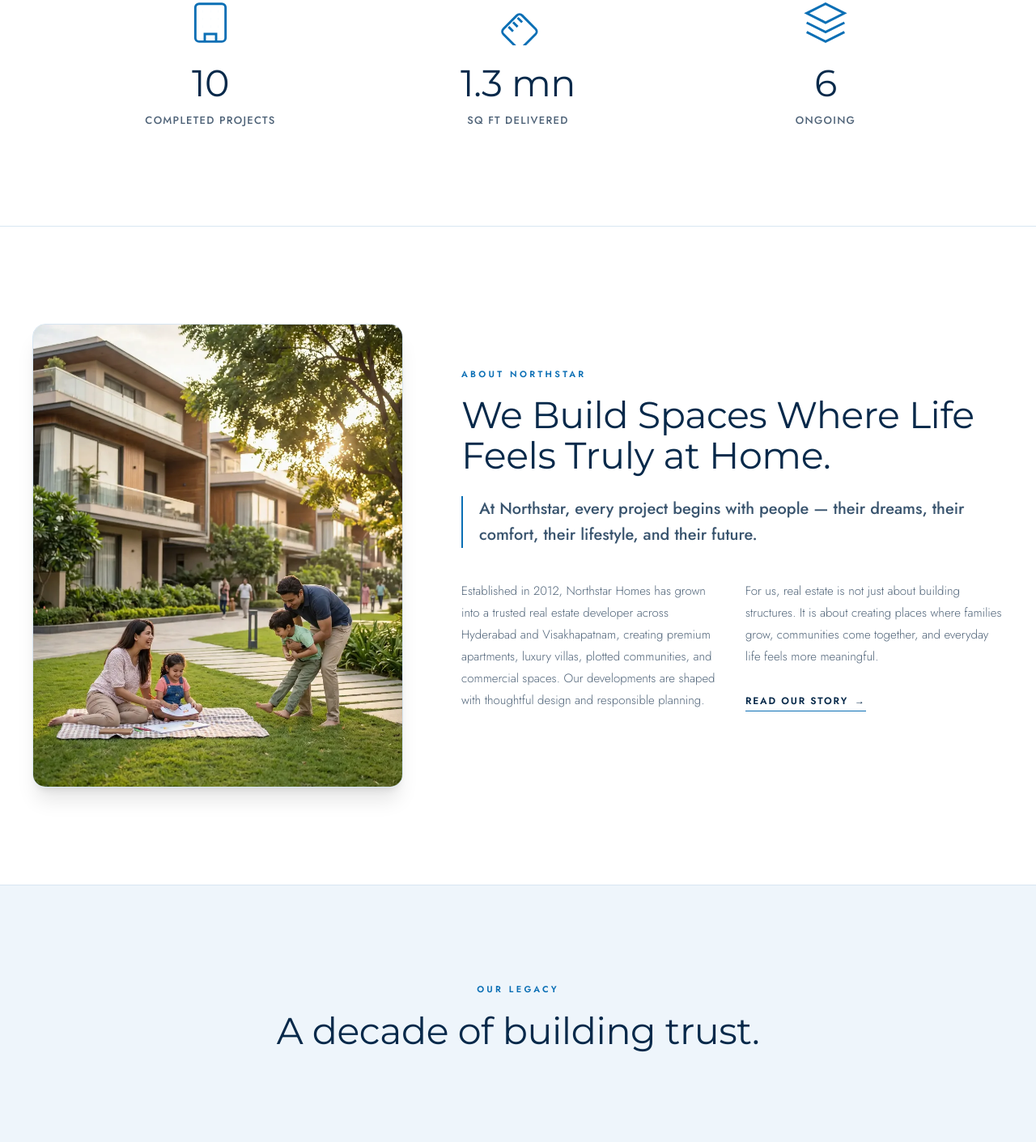
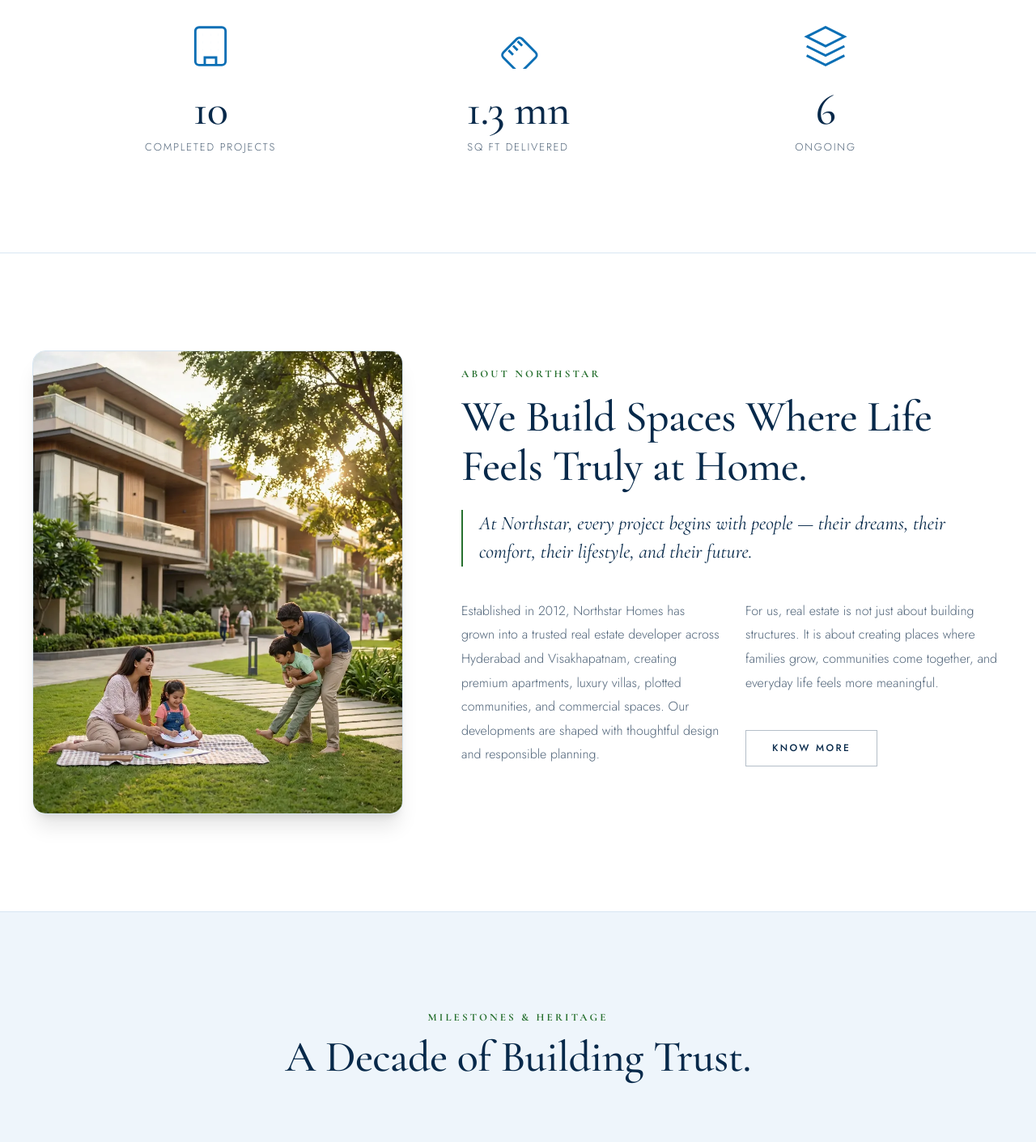
Before and after one commit to CandidateMaster2002/northstarhomes-website, a React (Vite) app: page / in a window 1280 px wide. Shown: the part 1340-2751 px from the top of the page at 81% size. Built offline with nearby package versions, Linux system fonts and the light colour scheme.

Commit message:
feat: Implement Lodha luxury typography hierarchy across all sections (Cormorant Garamond + Jost)

```diff
--- a/index.html
+++ b/index.html
@@ -6,9 +6,8 @@
     <link rel="icon" type="image/svg+xml" href="/favicon.svg" />
     <title>Northstar Homes — Crafted Plots, Villas & Gated Communities in Hyderabad</title>
     <meta name="description" content="Northstar Homes develops crafted plots, villas and gated communities across South Hyderabad — Sanctuary, SP Palacio, Allura, Park Avenue and Golden Valley." />
-    <link rel="preconnect" href="https://fonts.googleapis.com" />
     <link rel="preconnect" href="https://fonts.gstatic.com" crossorigin />
-    <link rel="stylesheet" href="https://fonts.googleapis.com/css2?family=Montserrat:wght@300;400;500;600;700&family=Jost:wght@300;400;500;600&display=swap" />
+    <link rel="stylesheet" href="https://fonts.googleapis.com/css2?family=Cormorant+Garamond:ital,wght@0,400;0,500;0,600;0,700;1,400;1,600&family=Jost:ital,wght@0,300;0,400;0,500;0,600;1,300;1,400&family=Montserrat:wght@300;400;500;600;700&display=swap" />
   </head>
   <body>
     <div id="root"></div>
--- a/src/components/About.jsx
+++ b/src/components/About.jsx
@@ -28,19 +28,19 @@
           <div className="lg:col-span-7 flex flex-col justify-center">
 
             <ScrollReveal delay={0.1}>
-              <p className="mb-4 text-[11px] tracking-[0.3em] uppercase text-accent font-bold">
+              <p className="mb-3 text-[12px] sm:text-[13px] tracking-[0.24em] uppercase text-accent2 font-heading font-bold">
                 About Northstar
               </p>
             </ScrollReveal>
 
             <ScrollReveal delay={0.2}>
-              <h2 className="text-[36px] lg:text-[46px] leading-[1.1] font-heading text-ink mb-6">
+              <h2 className="text-[38px] lg:text-[54px] leading-[1.12] font-heading font-normal text-ink mb-6">
                 We Build Spaces Where Life Feels Truly at Home.
               </h2>
             </ScrollReveal>
 
             <ScrollReveal delay={0.3}>
-              <p className="text-[17px] lg:text-[20px] leading-[1.6] text-ink/80 font-medium mb-8 lg:mb-10 border-l-2 border-accent pl-5">
+              <p className="text-[20px] lg:text-[24px] leading-[1.45] text-ink font-heading italic font-normal mb-8 lg:mb-10 border-l-2 border-accent2 pl-5">
                 At Northstar, every project begins with people — their dreams, their comfort, their lifestyle, and their future.
               </p>
             </ScrollReveal>
@@ -48,7 +48,7 @@
             {/* Magazine-style text split */}
             <div className="grid grid-cols-1 md:grid-cols-2 gap-4 md:gap-8 mb-10">
               <ScrollReveal delay={0.4}>
-                <p className="text-[15px] leading-[1.8] text-muted">
+                <p className="text-[15px] lg:text-[16px] leading-[1.85] font-body font-light text-muted">
                   Established in 2012, Northstar Homes has grown into a trusted real estate developer across Hyderabad and Visakhapatnam, creating premium apartments, luxury villas, plotted communities, and commercial spaces. Our developments are shaped with thoughtful design and responsible planning.
                 </p>
               </ScrollReveal>
@@ -57,7 +57,7 @@
                 <ScrollReveal delay={0.5}>
                   {/* On mobile, this paragraph is hidden unless expanded. On desktop (md), always visible */}
                   <div className={`${isExpanded ? 'block' : 'hidden md:block'}`}>
-                    <p className="text-[15px] leading-[1.8] text-muted mb-6">
+                    <p className="text-[15px] lg:text-[16px] leading-[1.85] font-body font-light text-muted mb-6">
                       For us, real estate is not just about building structures. It is about creating places where families grow, communities come together, and everyday life feels more meaningful.
                     </p>
                   </div>
@@ -67,7 +67,7 @@
                 <ScrollReveal delay={0.5}>
                   <button
                     onClick={() => setIsExpanded(!isExpanded)}
-                    className="md:hidden text-[12px] font-bold uppercase tracking-[0.15em] text-accent mt-2 flex items-center gap-1"
+                    className="md:hidden text-[12px] font-bold uppercase tracking-[0.18em] text-accent mt-2 flex items-center gap-1 font-body"
                   >
                     {isExpanded ? 'Read Less' : 'Read More'}
                     <svg className={`w-3 h-3 transition-transform ${isExpanded ? 'rotate-180' : ''}`} fill="none" viewBox="0 0 24 24" stroke="currentColor"><path strokeLinecap="round" strokeLinejoin="round" strokeWidth="2" d="M19 9l-7 7-7-7"/></svg>
@@ -75,13 +75,12 @@
                 </ScrollReveal>
 
                 <ScrollReveal delay={0.6}>
-                  <div className="mt-6 md:mt-0">
+                  <div className="mt-8 md:mt-0">
                     <a
                       href="#coming-soon"
-                      className="inline-flex items-center gap-2 text-[12px] tracking-[0.15em] uppercase text-ink font-bold border-b border-accent pb-[2px] lg:hover:text-accent transition-colors group"
+                      className="inline-flex items-center justify-center px-8 py-3 text-[12px] tracking-[0.2em] uppercase font-body font-medium text-ink border border-ink/30 hover:border-accent hover:text-accent transition-all duration-300"
                     >
-                      Read Our Story
-                      <span className="transition-transform lg:group-hover:translate-x-1">&rarr;</span>
+                      Know More
                     </a>
                   </div>
                 </ScrollReveal>
--- a/src/components/CompletedProjects.jsx
+++ b/src/components/CompletedProjects.jsx
@@ -54,10 +54,15 @@
       <div className="max-w-[1280px] mx-auto px-10 max-[880px]:px-6 relative">
 
         <div className="mb-8 flex flex-wrap justify-between items-end gap-6">
-          <h2 className="text-[clamp(28px,3vw,38px)] leading-[1.15] font-heading text-ink">
-            Completed Projects
-          </h2>
-          <a href="#coming-soon" className="text-[12px] font-bold tracking-[0.15em] uppercase text-accent lg:hover:text-accent2 transition-colors flex items-center gap-2">
+          <div>
+            <p className="mb-2 text-[12px] sm:text-[13px] tracking-[0.24em] uppercase text-accent2 font-heading font-bold">
+              Delivered Communities
+            </p>
+            <h2 className="text-[clamp(32px,3.4vw,48px)] leading-[1.12] font-heading font-normal text-ink">
+              Completed Projects
+            </h2>
+          </div>
+          <a href="#coming-soon" className="text-[12px] font-medium tracking-[0.16em] uppercase text-accent lg:hover:text-accent2 transition-colors flex items-center gap-2 font-body">
             View All <span className="text-lg leading-none">&rarr;</span>
           </a>
         </div>
@@ -114,15 +119,15 @@
                   {/* Content */}
                   <div className="absolute inset-0 p-6 flex flex-col justify-end">
                     <div className="translate-y-4 lg:group-hover/card:translate-y-0 transition-transform duration-500">
-                      <span className="inline-block px-2.5 py-1 mb-3 border border-white/30 rounded text-[10px] tracking-[0.2em] uppercase text-white font-medium bg-black/20 backdrop-blur-sm">
-                        Completed
+                      <span className="inline-block px-2.5 py-1 mb-3 border border-white/30 rounded text-[10px] tracking-[0.2em] uppercase text-white font-body font-medium bg-black/20 backdrop-blur-sm">
+                        Delivered
                       </span>
-                      <h3 className="text-[22px] font-heading text-white leading-[1.1] mb-1.5 drop-shadow-md">
+                      <h3 className="text-[24px] font-heading font-normal text-white leading-tight mb-1 drop-shadow-md">
                         {project.name}
                       </h3>
-                      <p className="text-[12px] tracking-[0.08em] uppercase text-white/80 font-medium flex items-center gap-1.5">
+                      <p className="text-[12px] tracking-[0.06em] text-white/80 font-body font-light flex items-center gap-1.5">
                         <svg className="w-3.5 h-3.5" fill="none" stroke="currentColor" viewBox="0 0 24 24"><path strokeLinecap="round" strokeLinejoin="round" strokeWidth="2" d="M17.657 16.657L13.414 20.9a1.998 1.998 0 01-2.827 0l-4.244-4.243a8 8 0 1111.314 0z"/><path strokeLinecap="round" strokeLinejoin="round" strokeWidth="2" d="M15 11a3 3 0 11-6 0 3 3 0 016 0z"/></svg>
-                        {project.location}
+                        Northstar {project.name} | {project.location}
                       </p>
                     </div>
                   </div>
--- a/src/components/CredentialBand.jsx
+++ b/src/components/CredentialBand.jsx
@@ -103,11 +103,14 @@
       <div className="max-w-[1280px] mx-auto px-6 lg:px-10">
 
         {/* Header Section */}
-        <div className="text-center mb-20 lg:mb-24">
-          <h2 className="text-[20px] lg:text-[28px] tracking-[0.15em] lg:tracking-[0.25em] font-body font-light text-ink uppercase mb-6">
+        <div className="text-center mb-16 lg:mb-20">
+          <p className="mb-2 text-[12px] sm:text-[13px] tracking-[0.24em] uppercase text-accent2 font-heading font-bold">
+            Northstar Credentials
+          </p>
+          <h2 className="text-[26px] lg:text-[36px] font-heading font-normal text-ink mb-6">
             The Premier Luxury Property Developer in Hyderabad
           </h2>
-          <a href="#about" className="inline-block text-[11px] lg:text-[12px] tracking-[0.2em] uppercase font-bold text-ink border-b-2 border-ink pb-1 hover:text-accent hover:border-accent transition-colors">
+          <a href="#about" className="inline-block text-[12px] tracking-[0.2em] uppercase font-body font-medium text-ink border-b border-ink/40 pb-1 hover:text-accent hover:border-accent transition-colors">
             Discover Northstar
           </a>
         </div>
@@ -119,10 +122,10 @@
               <div className="mb-6">
                 <StatIcon id={stat.id} />
               </div>
-              <h3 className="text-[38px] lg:text-[46px] font-heading text-ink leading-none mb-3">
+              <h3 className="text-[44px] lg:text-[54px] font-heading font-normal text-ink leading-none mb-2">
                 <AnimatedCounter value={stat.value} />
               </h3>
-              <p className="text-[13px] tracking-[0.1em] uppercase text-muted font-medium">
+              <p className="text-[13px] tracking-[0.14em] uppercase text-muted font-body font-light">
                 {stat.label}
               </p>
             </div>
--- a/src/components/ProjectLogos.jsx
+++ b/src/components/ProjectLogos.jsx
@@ -40,7 +40,10 @@
   return (
     <section className="bg-soft py-[60px] border-t border-line overflow-hidden">
       <div className="max-w-[1280px] mx-auto px-10 max-[880px]:px-6 mb-10 text-center flex flex-col items-center">
-        <h2 className="text-[clamp(26px,2.5vw,34px)] font-heading text-ink">
+        <p className="mb-2 text-[12px] sm:text-[13px] tracking-[0.24em] uppercase text-accent2 font-heading font-bold">
+          Our Portfolio
+        </p>
+        <h2 className="text-[clamp(28px,2.8vw,42px)] font-heading font-normal text-ink leading-tight">
           A Legacy of Landmark Projects
         </h2>
       </div>
--- a/src/components/Testimonials.jsx
+++ b/src/components/Testimonials.jsx
@@ -24,10 +24,10 @@
   return (
     <section id="testimonials" className="bg-bg py-16 lg:py-20 border-t border-line overflow-hidden">
       <div className="max-w-[1280px] mx-auto px-6 lg:px-10 mb-10 lg:mb-16 text-center">
-        <p className="text-[12px] tracking-[0.3em] uppercase text-accent font-bold mb-4">
-          Testimonials
+        <p className="text-[12px] sm:text-[13px] tracking-[0.24em] uppercase text-accent2 font-heading font-bold mb-2">
+          Client Experiences
         </p>
-        <h2 className="text-[clamp(32px,3.4vw,46px)] leading-[1.15] font-heading text-ink">
+        <h2 className="text-[clamp(34px,3.8vw,52px)] leading-[1.12] font-heading font-normal text-ink">
           Stories from Our Families
         </h2>
       </div>
--- a/src/components/Timeline.jsx
+++ b/src/components/Timeline.jsx
@@ -60,11 +60,11 @@
 
         {/* Header */}
         <div className="text-center mb-20 lg:mb-28">
-          <p className="mb-4 text-[11px] tracking-[0.3em] uppercase text-accent font-bold">
-            Our Legacy
+          <p className="mb-2 text-[12px] sm:text-[13px] tracking-[0.24em] uppercase text-accent2 font-heading font-bold">
+            Milestones & Heritage
           </p>
-          <h2 className="text-[32px] lg:text-[46px] leading-[1.15] font-heading text-ink">
-            A decade of building trust.
+          <h2 className="text-[36px] lg:text-[54px] leading-[1.12] font-heading font-normal text-ink">
+            A Decade of Building Trust.
           </h2>
         </div>
 
@@ -101,7 +101,7 @@
                   <div className={`w-full md:w-1/2 pl-[60px] md:pl-0 ${isEven ? 'md:pr-[60px] md:text-right' : 'md:pl-[60px] md:order-last md:text-left'}`}>
 
                     {/* The Year */}
-                    <h3 className="text-[42px] lg:text-[56px] font-heading font-bold text-ink/40 leading-none mb-4 md:mb-6">
+                    <h3 className="text-[48px] lg:text-[68px] font-heading font-normal text-ink/35 leading-none mb-4 md:mb-6">
                       {entry.year}
                     </h3>
 
--- a/src/index.css
+++ b/src/index.css
@@ -18,8 +18,10 @@
   --color-ph2: #D2E1EF;
 
   /* ── Typography ── */
-  --font-heading: "Montserrat", system-ui, sans-serif;
+  --font-heading: "Cormorant Garamond", Georgia, serif;
+  --font-serif: "Cormorant Garamond", Georgia, serif;
   --font-body: "Jost", system-ui, sans-serif;
+  --font-sans: "Jost", system-ui, sans-serif;
 }
 
 /* ── Base resets ── */
@@ -33,9 +35,9 @@
   -webkit-font-smoothing: antialiased;
 }
 
-h1, h2, h3 {
+h1, h2, h3, h4 {
   font-family: var(--font-heading);
-  font-weight: 400;
+  font-weight: 500;
   letter-spacing: -0.01em;
 }
 
```
Also changed, not shown: src/components/Footer.jsx (+23 -23 lines), src/components/OngoingProjects.jsx (+15 -7 lines), src/components/WhyNorthstar.jsx (+10 -7 lines).
